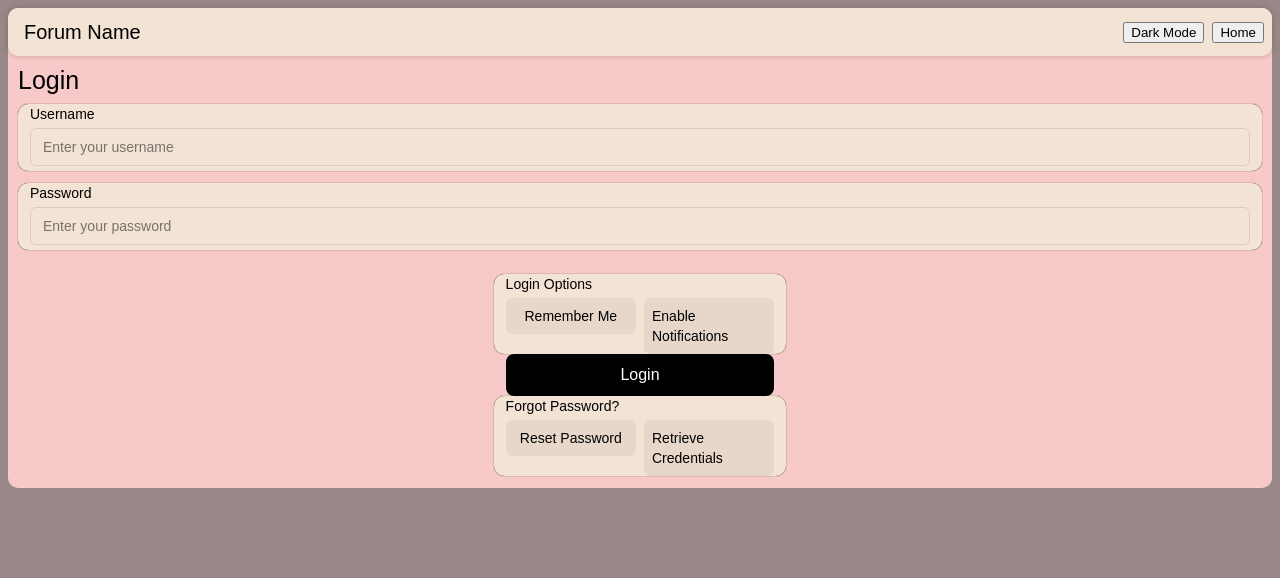
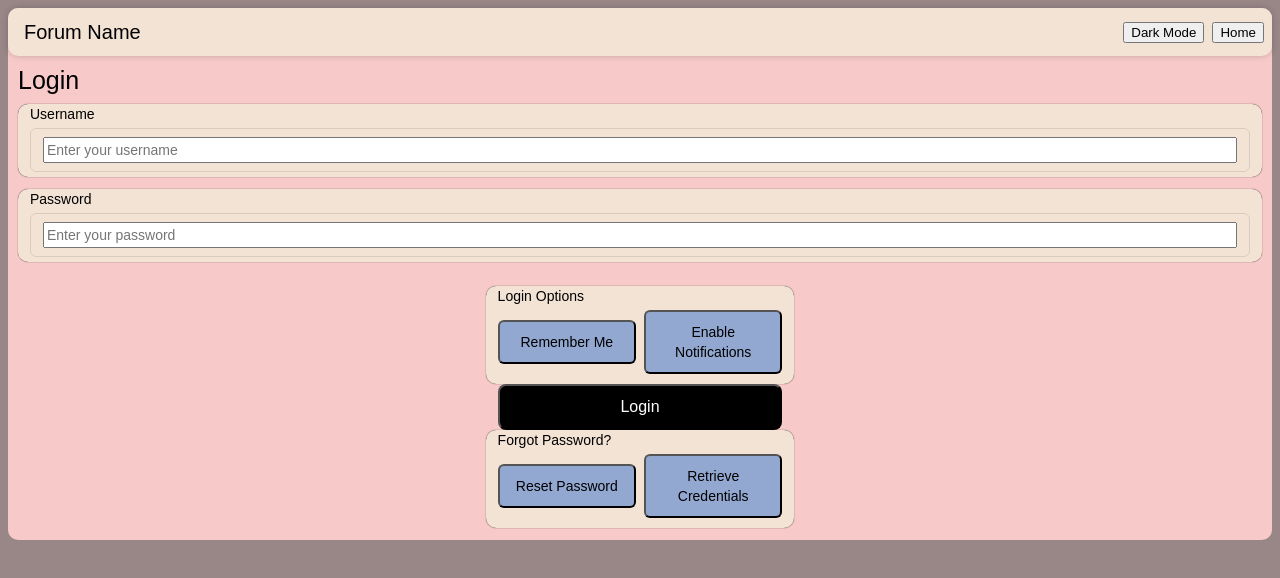
Before and after one commit to Accoows/ForumYnov, a plain HTML site: page Templates/login.html in a window 1280 px wide. Drawn offline with Linux system fonts and the light colour scheme; files that its build step writes are made by us from their sources; files whose address does not match are found by name.

Commit message:
ajout bouton login

```diff
--- a/Templates/login.html
+++ b/Templates/login.html
@@ -24,13 +24,13 @@
         <div class="input">
           <div class="title">Username</div>
           <div class="textfield">
-            <div class="text">Enter your username</div>
+            <input type="text" class="text" placeholder="Enter your username">
           </div>
         </div>
             <div class="input2">
               <div class="title">Password</div>
               <div class="textfield">
-                <div class="text">Enter your password</div>
+                <input type="password" class="text" placeholder="Enter your password">
               </div>
             </div>
             <div class="container2">
@@ -40,28 +40,28 @@
           <div class="selection">
             <div class="title">Login Options</div>
             <div class="chip-group">
-              <div class="chip">
+              <button class="chip">
                 <div class="text2">Remember Me</div>
-              </div>
-              <div class="chip">
+              </button>
+              <button class="chip">
                 <div class="text2">Enable Notifications</div>
-              </div>
+              </button>
             </div>
           </div>
           <div class="button2">
-            <div class="primary">
+            <button class="primary">
               <div class="title2">Login</div>
-            </div>
+            </button>
           </div>
           <div class="selection">
             <div class="title">Forgot Password?</div>
             <div class="chip-group">
-              <div class="chip">
+              <button class="chip">
                 <div class="text2">Reset Password</div>
-              </div>
-              <div class="chip">
+              </button>
+              <button class="chip">
                 <div class="text2">Retrieve Credentials</div>
-              </div>
+              </button>
             </div>
           </div>
         </div>
--- a/static/login.css
+++ b/static/login.css
@@ -229,17 +229,17 @@ body {
     display: flex;
     flex-direction: row;
     gap: 8px;
-    align-items: flex-start;
-    justify-content: flex-start;
+    align-items: center;
+    justify-content: center;
     align-self: stretch;
     flex-shrink: 0;
     position: relative;
 }
 
 .chip {
-    background: rgba(0, 0, 0, 0.05);
+    background: #92A8D1;
     border-radius: 6px;
-    padding: 8px;
+    padding: 10px;
     display: flex;
     flex-direction: column;
     gap: 0px;
@@ -248,16 +248,18 @@ body {
     flex: 1;
     position: relative;
     overflow: hidden;
+    margin-bottom: 10px;
 }
 
 .text2 {
     color: #000000;
-    text-align: left;
+    text-align: center;
     font-family: "Roboto-Regular", sans-serif;
     font-size: 14px;
     line-height: 20px;
-    font-weight: 400;
+    font-weight: 300;
     position: relative;
+
 }
 
 .button2 {
```
